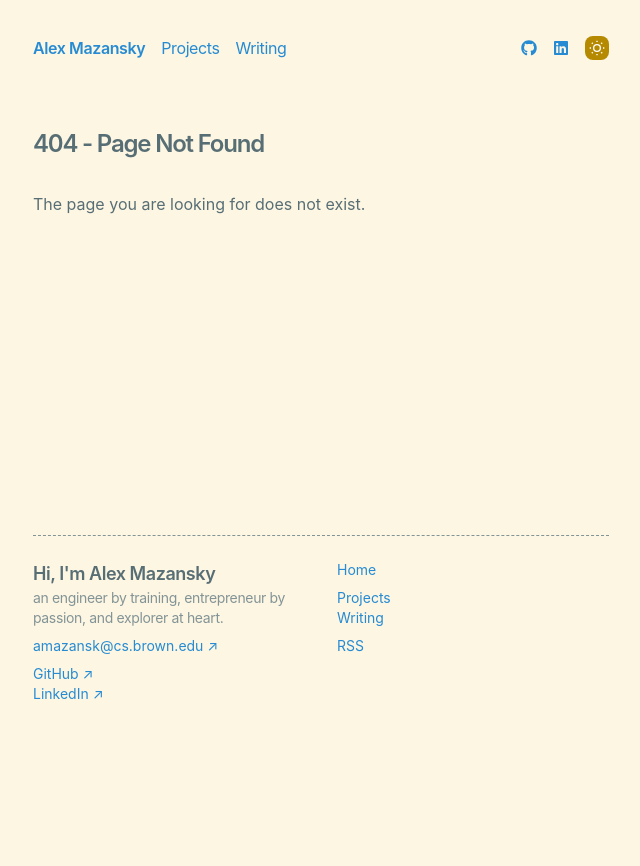
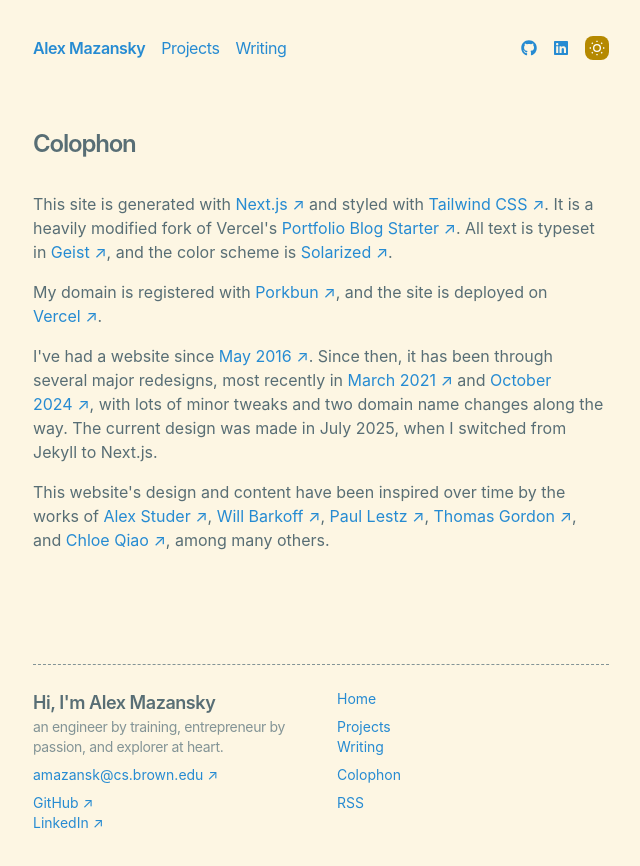
Before and after one commit to amazansky/alexmazansky.com, a Next.js app: page /colophon in a window 1280 px wide. Before the commit this address had no page. Shown: the top 866 px of the page, without its empty margins (319-959 px from the left). Before the commit the page ends 800 px from the top, so only its background shows below. Built offline with nearby package versions, Linux system fonts and the light colour scheme.

Commit message:
add colophon

```diff
--- /dev/null
+++ b/app/colophon/page.tsx
@@ -0,0 +1,94 @@
+import A from "app/components/A";
+
+export const metadata = {
+  title: "Colophon",
+};
+
+const inspirations = [
+  {
+    name: "Alex Studer",
+    url: "https://alex.studer.dev/",
+  },
+  {
+    name: "Will Barkoff",
+    url: "https://willbarkoff.dev/",
+  },
+  {
+    name: "Paul Lestz",
+    url: "https://paullestz.com/",
+  },
+  {
+    name: "Thomas Gordon",
+    url: "https://metaterminal.fyi/",
+  },
+  {
+    name: "Chloe Qiao",
+    url: "https://www.qiaochloe.com/",
+  },
+];
+
+export default function Colophon() {
+  return (
+    <section>
+      <h1 className="mb-8 text-2xl font-semibold tracking-tighter">Colophon</h1>
+      <div className="space-y-8">
+        <div className="prose">
+          <p>
+            This site is generated with{" "}
+            <A href="https://nextjs.org/">Next.js</A> and styled with{" "}
+            <A href="https://tailwindcss.com/">Tailwind CSS</A>. It is a heavily
+            modified fork of Vercel's{" "}
+            <A href="https://github.com/vercel/examples/tree/main/solutions/blog">
+              Portfolio Blog Starter
+            </A>
+            . All text is typeset in <A href="https://vercel.com/font">Geist</A>
+            , and the color scheme is{" "}
+            <A href="https://ethanschoonover.com/solarized/">Solarized</A>.
+          </p>
+          <p>
+            My domain is registered with{" "}
+            <A href="https://porkbun.com/">Porkbun</A>, and the site is deployed
+            on <A href="https://vercel.com/">Vercel</A>.
+          </p>
+          <p>
+            I've had a website since{" "}
+            <A href="https://github.com/amazansky/alexmazansky.com-jekyll/commit/075608064d9ce3aab7a764dcce150b9d6cd1b6f7">
+              May 2016
+            </A>
+            . Since then, it has been through several major redesigns, most
+            recently in{" "}
+            <A href="https://web.archive.org/web/20211211075133/https://amazansky.com/">
+              March 2021
+            </A>{" "}
+            and{" "}
+            <A href="https://web.archive.org/web/20241104232353/https://alexmazansky.com/">
+              October 2024
+            </A>
+            , with lots of minor tweaks and two domain name changes along the
+            way. The current design was made in July 2025, when I switched from
+            Jekyll to Next.js.
+          </p>
+          <p>
+            This website's design and content have been inspired over time by
+            the works of{" "}
+            {inspirations.map((inspiration, idx) => {
+              return (
+                <>
+                  <A href={inspiration.url} key={idx}>
+                    {inspiration.name}
+                  </A>
+                  {idx < inspirations.length - 2
+                    ? ", "
+                    : idx === inspirations.length - 2
+                    ? ", and "
+                    : ""}
+                </>
+              );
+            })}
+            , among many others.
+          </p>
+        </div>
+      </div>
+    </section>
+  );
+}
--- a/app/components/footer.tsx
+++ b/app/components/footer.tsx
@@ -34,6 +34,9 @@
             <li className="pb-2">
               <A href="/posts">Writing</A>
             </li>
+            <li className="pb-2">
+              <A href="/colophon">Colophon</A>
+            </li>
             <li>
               <A href="/rss">RSS</A>
             </li>
```
